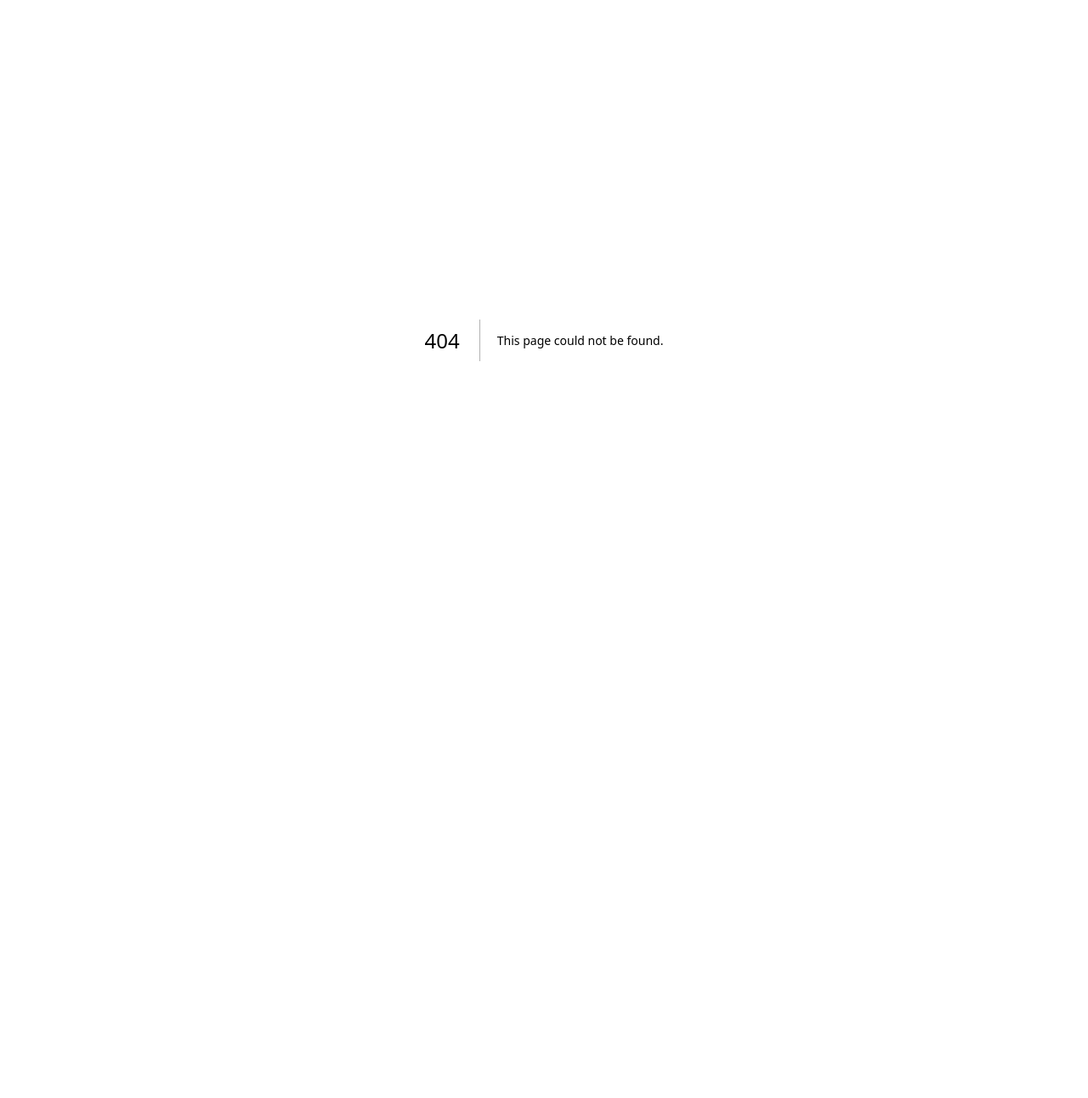
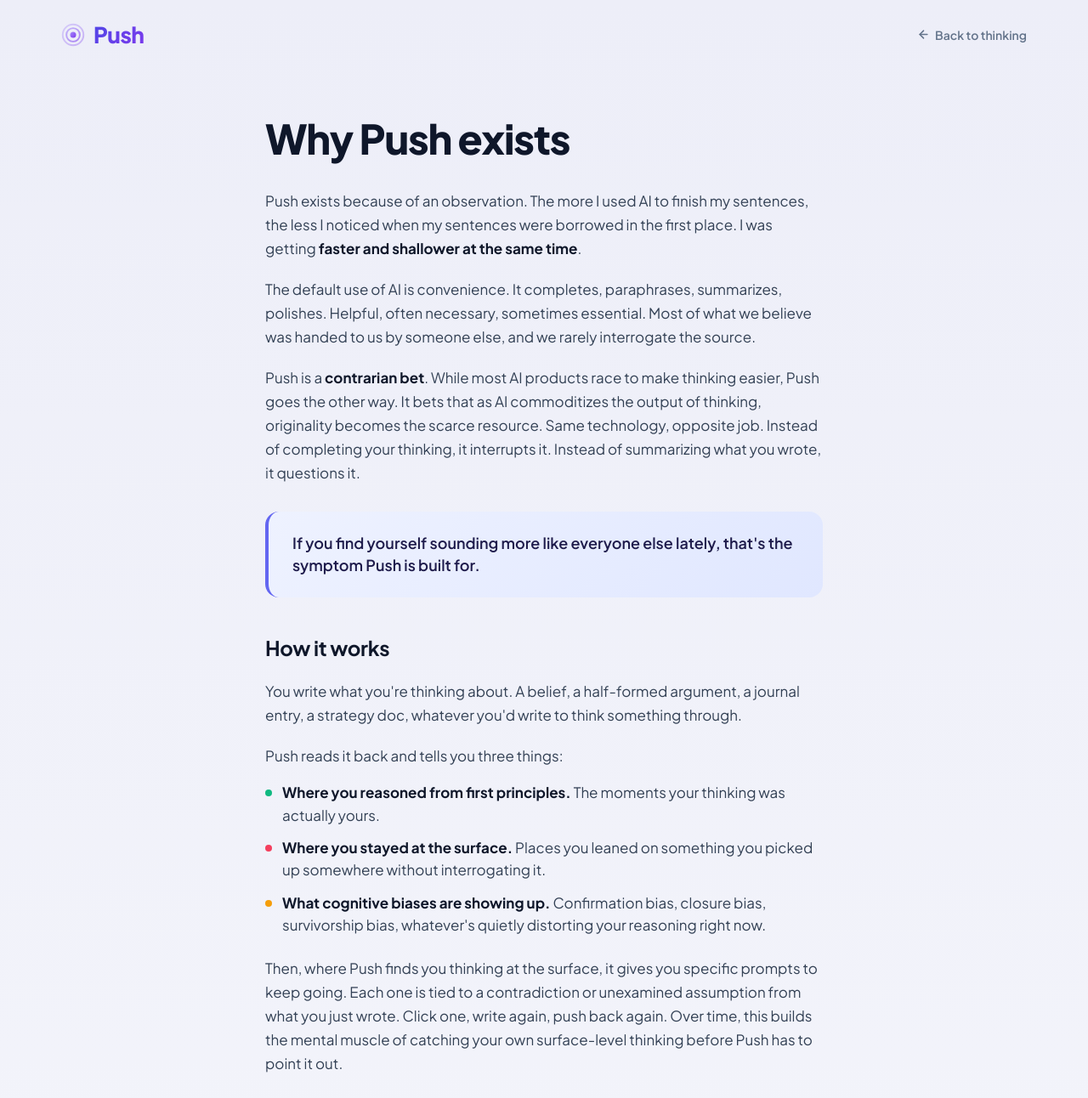
Before and after one commit to aashima2169/Push, a Next.js app: page /about in a window 1280 px wide. Before the commit this address had no page. Shown: the top 1292 px of the page at 85% size. Before the commit the page ends 800 px from the top, so only its background shows below. Built offline with nearby package versions, Linux system fonts and the light colour scheme.

Commit message:
Create page.jsx

```diff
--- /dev/null
+++ b/app/about/page.jsx
@@ -0,0 +1,214 @@
+// app/about/page.jsx
+'use client';
+
+import { ArrowLeft } from 'lucide-react';
+
+function PushLogo({ size = 28 }) {
+  return (
+    <svg width={size} height={size} viewBox="0 0 32 32" fill="none" xmlns="http://www.w3.org/2000/svg">
+      <defs>
+        <linearGradient id="logo-grad-about" x1="0%" y1="0%" x2="100%" y2="100%">
+          <stop offset="0%" stopColor="#A78BFA" />
+          <stop offset="100%" stopColor="#7C3AED" />
+        </linearGradient>
+      </defs>
+      <circle cx="16" cy="16" r="14" stroke="url(#logo-grad-about)" strokeWidth="2.2" fill="none" opacity="0.35" />
+      <circle cx="16" cy="16" r="9" stroke="url(#logo-grad-about)" strokeWidth="2.2" fill="none" opacity="0.6" />
+      <circle cx="16" cy="16" r="4" fill="url(#logo-grad-about)" />
+    </svg>
+  );
+}
+
+export default function AboutPage() {
+  return (
+    <div>
+      <header style={{
+        padding: '24px 32px',
+        display: 'flex',
+        alignItems: 'center',
+        justifyContent: 'space-between',
+        maxWidth: '1200px',
+        margin: '0 auto',
+      }}>
+        <a href="/" style={{ display: 'flex', alignItems: 'center', gap: '10px', textDecoration: 'none' }}>
+          <PushLogo size={28} />
+          <span style={{
+            fontSize: '26px', fontWeight: 800,
+            background: 'linear-gradient(135deg, #4F46E5, #7C3AED)',
+            WebkitBackgroundClip: 'text', WebkitTextFillColor: 'transparent',
+            letterSpacing: '-0.02em',
+          }}>Push</span>
+        </a>
+        <a href="/" style={{
+          fontSize: '14px',
+          fontWeight: 600,
+          color: '#64748B',
+          textDecoration: 'none',
+          display: 'inline-flex',
+          alignItems: 'center',
+          gap: '6px',
+        }} className="nav-link">
+          <ArrowLeft size={15} strokeWidth={2.5} />
+          Back to thinking
+        </a>
+      </header>
+
+      <div style={{ padding: '24px 32px 96px', maxWidth: '720px', margin: '0 auto' }}>
+        <h1 style={{
+          fontSize: 'clamp(32px, 4.5vw, 48px)',
+          fontWeight: 800,
+          lineHeight: 1.1,
+          letterSpacing: '-0.025em',
+          color: '#0F172A',
+          margin: '32px 0 32px',
+        }}>
+          Why Push exists
+        </h1>
+
+        <div style={{ fontSize: '17px', lineHeight: 1.65, color: '#334155' }}>
+          <p style={{ marginBottom: '20px' }}>
+            Push exists because of an observation. The more I used AI to finish my sentences, the less I noticed when my sentences were borrowed in the first place. I was getting <strong style={{ color: '#0F172A' }}>faster and shallower at the same time</strong>.
+          </p>
+
+          <p style={{ marginBottom: '20px' }}>
+            The default use of AI is convenience. It completes, paraphrases, summarizes, polishes. Helpful, often necessary, sometimes essential. Most of what we believe was handed to us by someone else, and we rarely interrogate the source.
+          </p>
+
+          <p style={{ marginBottom: '32px' }}>
+            Push is a <strong style={{ color: '#0F172A' }}>contrarian bet</strong>. While most AI products race to make thinking easier, Push goes the other way. It bets that as AI commoditizes the output of thinking, originality becomes the scarce resource. Same technology, opposite job. Instead of completing your thinking, it interrupts it. Instead of summarizing what you wrote, it questions it.
+          </p>
+
+          <div className="pull-quote" style={{
+            background: 'linear-gradient(135deg, #EEF2FF 0%, #E0E7FF 100%)',
+            borderLeft: '4px solid #6366F1',
+            borderRadius: '16px',
+            padding: '24px 28px',
+            marginBottom: '40px',
+          }}>
+            <p style={{
+              fontSize: '18px',
+              fontWeight: 600,
+              color: '#1E1B4B',
+              margin: 0,
+              lineHeight: 1.45,
+            }}>
+              If you find yourself sounding more like everyone else lately, that's the symptom Push is built for.
+            </p>
+          </div>
+
+          <h2 style={{
+            fontSize: '24px',
+            fontWeight: 700,
+            color: '#0F172A',
+            margin: '40px 0 16px',
+            letterSpacing: '-0.015em',
+          }}>
+            How it works
+          </h2>
+
+          <p style={{ marginBottom: '20px' }}>
+            You write what you're thinking about. A belief, a half-formed argument, a journal entry, a strategy doc, whatever you'd write to think something through.
+          </p>
+
+          <p style={{ marginBottom: '16px' }}>
+            Push reads it back and tells you three things:
+          </p>
+
+          <ul style={{
+            margin: '0 0 24px',
+            padding: 0,
+            listStyle: 'none',
+          }}>
+            <li style={{
+              display: 'flex',
+              alignItems: 'flex-start',
+              gap: '12px',
+              marginBottom: '12px',
+              fontSize: '17px',
+              lineHeight: 1.55,
+            }}>
+              <span style={{
+                display: 'inline-block',
+                width: '8px',
+                height: '8px',
+                borderRadius: '50%',
+                background: '#10B981',
+                marginTop: '10px',
+                flexShrink: 0,
+              }} />
+              <span><strong style={{ color: '#0F172A' }}>Where you reasoned from first principles.</strong> The moments your thinking was actually yours.</span>
+            </li>
+            <li style={{
+              display: 'flex',
+              alignItems: 'flex-start',
+              gap: '12px',
+              marginBottom: '12px',
+              fontSize: '17px',
+              lineHeight: 1.55,
+            }}>
+              <span style={{
+                display: 'inline-block',
+                width: '8px',
+                height: '8px',
+                borderRadius: '50%',
+                background: '#F43F5E',
+                marginTop: '10px',
+                flexShrink: 0,
+              }} />
+              <span><strong style={{ color: '#0F172A' }}>Where you stayed at the surface.</strong> Places you leaned on something you picked up somewhere without interrogating it.</span>
+            </li>
+            <li style={{
+              display: 'flex',
+              alignItems: 'flex-start',
+              gap: '12px',
+              marginBottom: '12px',
+              fontSize: '17px',
+              lineHeight: 1.55,
+            }}>
+              <span style={{
+                display: 'inline-block',
+                width: '8px',
+                height: '8px',
+                borderRadius: '50%',
+                background: '#F59E0B',
+                marginTop: '10px',
+                flexShrink: 0,
+              }} />
+              <span><strong style={{ color: '#0F172A' }}>What cognitive biases are showing up.</strong> Confirmation bias, closure bias, survivorship bias, whatever's quietly distorting your reasoning right now.</span>
+            </li>
+          </ul>
+
+          <p style={{ marginBottom: '20px' }}>
+            Then, where Push finds you thinking at the surface, it gives you specific prompts to keep going. Each one is tied to a contradiction or unexamined assumption from what you just wrote. Click one, write again, push back again. Over time, this builds the mental muscle of catching your own surface-level thinking before Push has to point it out.
+          </p>
+
+          <p style={{ marginBottom: '40px' }}>
+            The loop is the product.
+          </p>
+
+          <h2 style={{
+            fontSize: '24px',
+            fontWeight: 700,
+            color: '#0F172A',
+            margin: '40px 0 16px',
+            letterSpacing: '-0.015em',
+          }}>
+            What Push isn't
+          </h2>
+
+          <p style={{ marginBottom: '20px' }}>
+            It's not a journaling app. It's not therapy. It's not a productivity tool. It's a practice. The people who keep coming back are practicing finding their own voice, one entry at a time.
+          </p>
+
+          <p style={{ marginBottom: '40px' }}>
+            If that's the kind of practice you're looking for, you're in the right place.
+          </p>
+
+          <a href="/" className="push-cta" style={{ textDecoration: 'none' }}>
+            Start thinking →
+          </a>
+        </div>
+      </div>
+    </div>
+  );
+}
```
